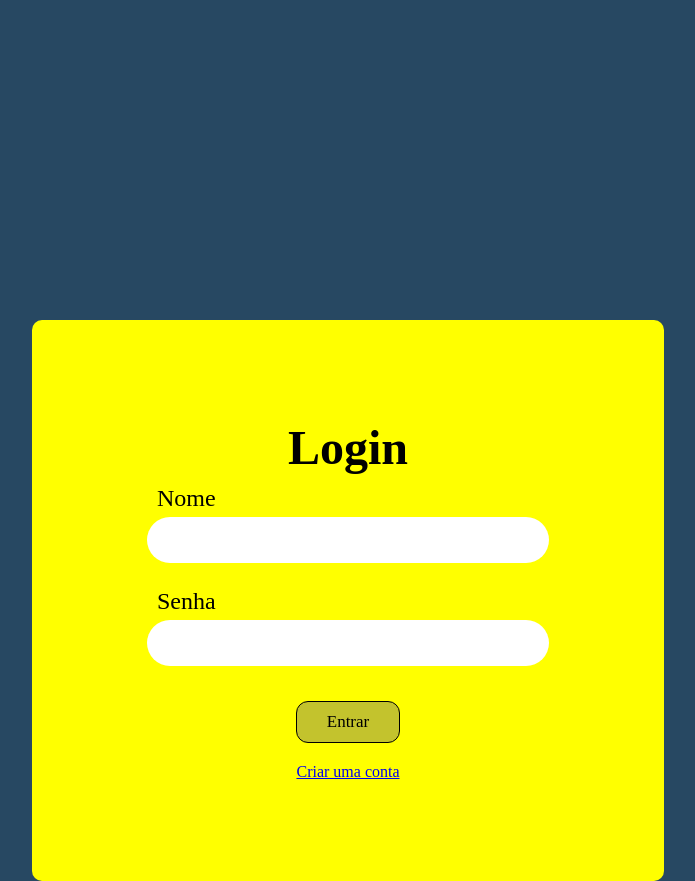
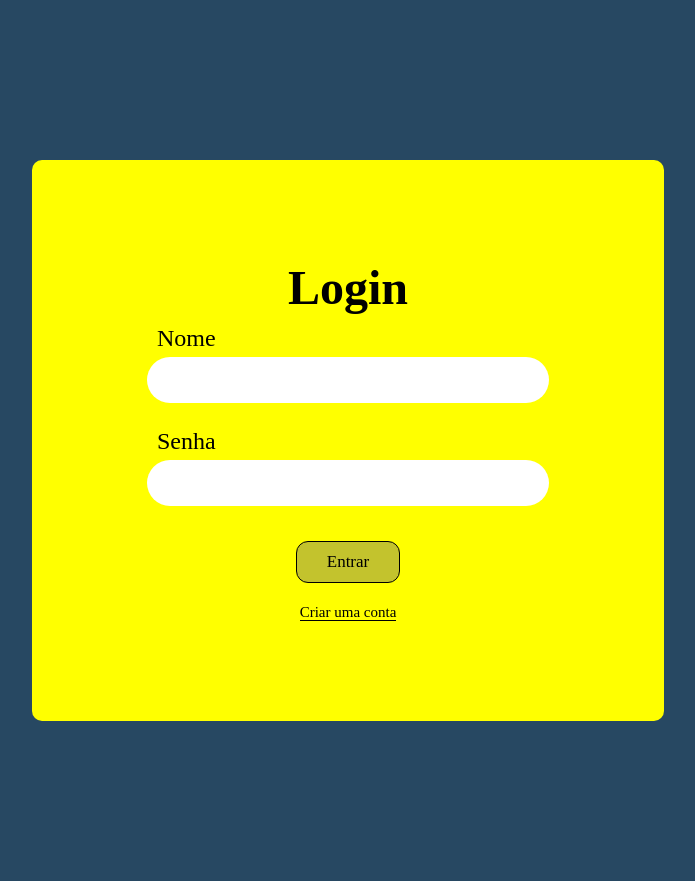
Before and after one commit to luan-frnd/green-innovation, a React (Vite) app: page / in a window 1280 px wide. Shown: the whole page, without its empty margins (292-987 px from the left). After the commit the page ends 800 px from the top, so only its background shows below. Built offline with nearby package versions, Linux system fonts and the light colour scheme; a web font is replaced by a local one.

Commit message:
version 1.1

```diff
--- a/src/pages/Access/style.css
+++ b/src/pages/Access/style.css
@@ -3,7 +3,7 @@
  align-items: center;
  justify-content: center;
  flex-direction: column;
- padding-top: 20rem;
+ padding-top: 10rem;
 }
 
 h1{
@@ -71,6 +71,18 @@ button:active{
  transition: 0.1s;
 }
 
+p a{
+    text-decoration:none;
+    font-size: 15px;
+    border-bottom:1px solid black;
+    font-weight:400;
+    color:#000;
+}
+
+p a:hover{
+    color:#858585;
+    transition: 0.3s ease-in-out;
+}
 
 h1::after{
  content: " ";
```
